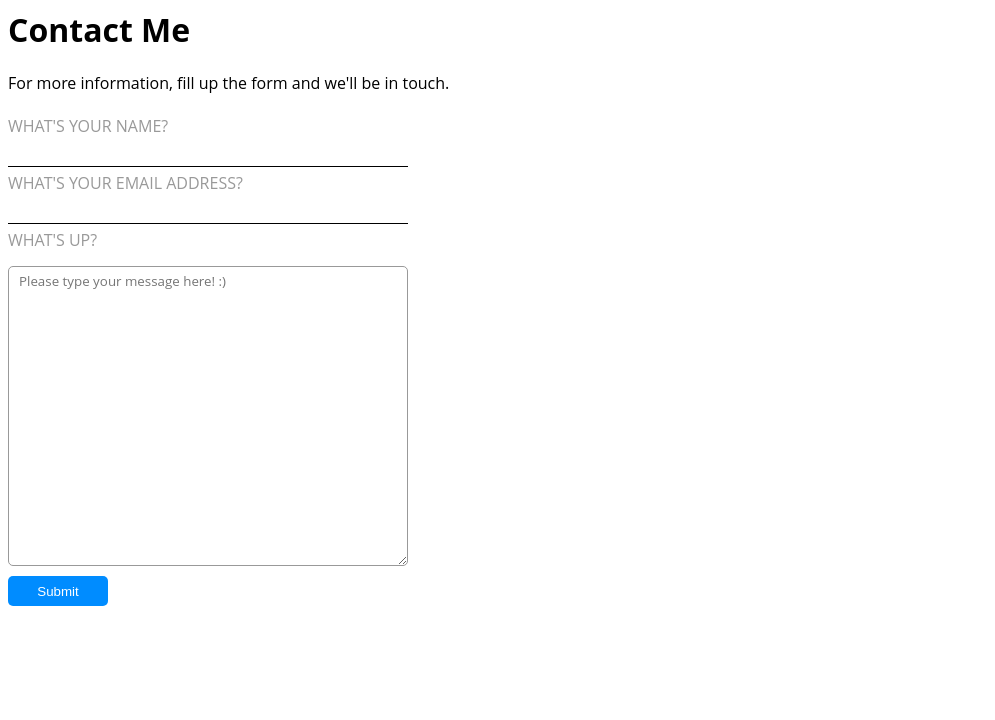
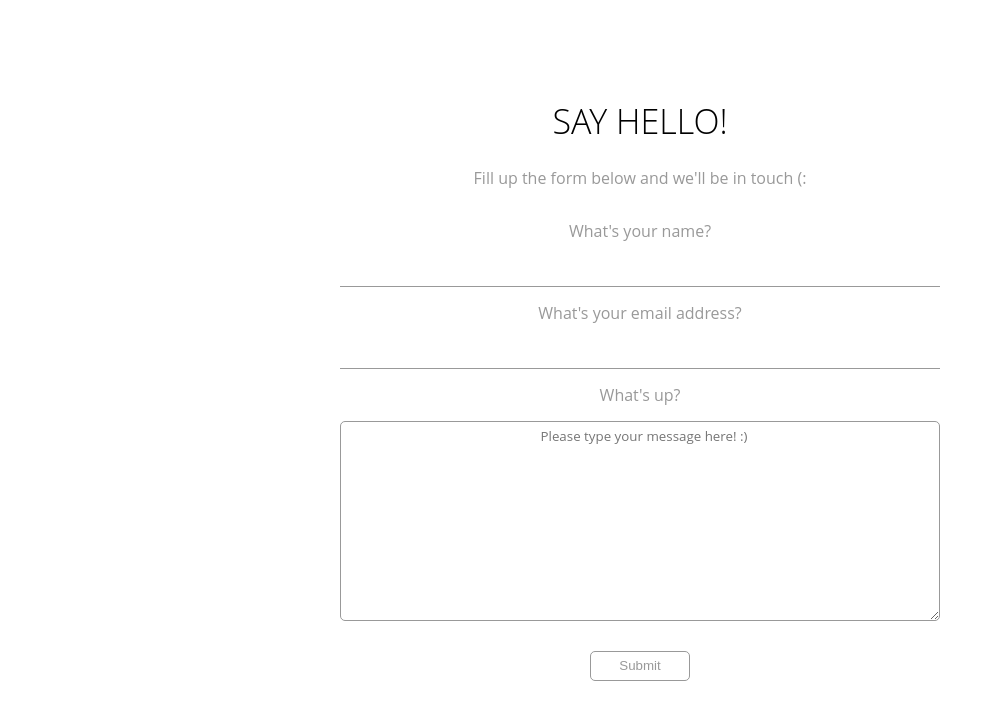
Before and after one commit to sweeeee/contact, a plain HTML site: page index.html in a window 1280 px wide. Shown: the whole page, without its empty margins (0-995 px from the left). Drawn offline with Linux system fonts and the light colour scheme.

Commit message:
revised css

```diff
--- a/css/style.css
+++ b/css/style.css
@@ -1,45 +1,86 @@
 body {
   font-family: Open Sans;
+}
+
+
+h1 {
+  padding-top: 90px;
+  text-align: center;
+  font-size: 34px;
+  font-weight: 300;
+  color: black;
+}
+
+p {
+  text-align: center;
+  color: #999999;
 }
 
 form {
   display: flex;
   flex-direction: column;
   color: #999999;
-
 }
 
+
 label {
-  margin-top: 5px;
+  margin-top: 15px;
   margin-bottom: 5px;
+  text-align: center;
 }
 
 input {
-  margin-top: 5px;
-  width: 400px;
+  margin: auto;
+  margin-top: 20px;
+  width: 600px;
   height: 20px;
   border: none;
-  border-bottom: 1px solid black;
+  border-bottom: 1px solid #999999;
+  text-align: center;
+  color: #676767;
+  background-color: none;
+}
+
+input:focus {
+  outline: none;
 }
 
 #box {
+  margin: auto;
   margin-top: 10px;
   border-radius: 5px;
   border: 1px solid #999999;
-  width: 400px;
-  height: 300px;
+  width: 600px;
+  height: 200px;
   font-family: open sans;
   padding-top: 5px;
   padding-left: 10px;
+  text-align: center;
+  color: #676767;
+  background-color: none;
+}
+
+#box:focus {
+  outline: none;
 }
 
 button {
-  margin-top: 10px;
+  margin: auto;
+  margin-top: 30px;
   width: 100px;
   height: 30px;
   border-radius: 5px;
   text-align: center;
-  background-color: #008CFF;
-  border: none;
+  background-color: white;
+  border: 1px solid #999999;
+  color: #999999;
+  display: block;
+  justify-content: center;
+  transition-duration: 0.4s;
+}
+
+button:hover {
+  background-color: #1673ff;
   color: white;
+  cursor: hand;
 }
--- a/index.html
+++ b/index.html
@@ -7,16 +7,16 @@
   <title>Contact Me</title>
 </head>
 <body>
-  <h1>Contact Me</h1>
-  <p>For more information, fill up the form and we'll be in touch.</p>
+  <h1>SAY HELLO!</h1>
+  <p>Fill up the form below and we'll be in touch (:</p>
   <form class="" action="https://formspree.io/sweehan.mok@gmail.com" method="post">
-    <label for="Customer Name">WHAT'S YOUR NAME?</label>
+    <label for="Customer Name">What's your name?</label>
     <input name="Customer Name" type="text" required/>
 
-    <label for="email">WHAT'S YOUR EMAIL ADDRESS?</label>
+    <label for="email">What's your email address?</label>
     <input type="email" name="email" required/>
 
-    <label for="Message">WHAT'S UP?</label>
+    <label for="Message">What's up?</label>
     <textarea name="Message" id="box" cols="30" rows="10" placeholder="Please type your message here! :)"></textarea>
     <button type="submit">Submit</button>
   </form>
```
